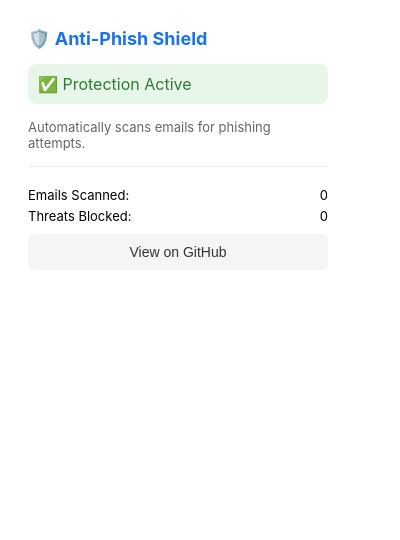
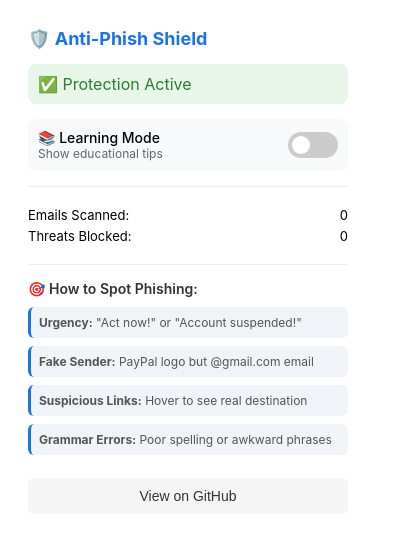
Before and after one commit to idarous4/anti-phish-extension, a browser extension: page src/popup.html in a window 400 px wide. Drawn offline with Linux system fonts and the light colour scheme.

Commit message:
Add educational features: Learning Mode toggle + explanations for each issue

```diff
--- a/src/popup.html
+++ b/src/popup.html
@@ -4,7 +4,7 @@
   <meta charset="UTF-8">
   <style>
     body {
-      width: 300px;
+      width: 320px;
       padding: 20px;
       font-family: -apple-system, BlinkMacSystemFont, 'Segoe UI', Roboto, sans-serif;
     }
@@ -41,15 +41,89 @@
       color: #333;
     }
     .stats {
-      margin-top: 15px;
-      padding-top: 15px;
+      margin: 15px 0;
+      padding: 15px 0;
       border-top: 1px solid #eee;
+      border-bottom: 1px solid #eee;
     }
     .stat-row {
       display: flex;
       justify-content: space-between;
       margin: 5px 0;
       font-size: 13px;
+    }
+    .toggle-container {
+      display: flex;
+      align-items: center;
+      justify-content: space-between;
+      margin: 15px 0;
+      padding: 10px;
+      background: #f8f9fa;
+      border-radius: 8px;
+    }
+    .toggle-label {
+      font-size: 14px;
+      font-weight: 500;
+    }
+    .toggle-sublabel {
+      font-size: 12px;
+      color: #666;
+    }
+    .toggle-switch {
+      position: relative;
+      width: 50px;
+      height: 26px;
+    }
+    .toggle-switch input {
+      opacity: 0;
+      width: 0;
+      height: 0;
+    }
+    .slider {
+      position: absolute;
+      cursor: pointer;
+      top: 0;
+      left: 0;
+      right: 0;
+      bottom: 0;
+      background-color: #ccc;
+      transition: .4s;
+      border-radius: 34px;
+    }
+    .slider:before {
+      position: absolute;
+      content: "";
+      height: 18px;
+      width: 18px;
+      left: 4px;
+      bottom: 4px;
+      background-color: white;
+      transition: .4s;
+      border-radius: 50%;
+    }
+    input:checked + .slider {
+      background-color: #1a73e8;
+    }
+    input:checked + .slider:before {
+      transform: translateX(24px);
+    }
+    .tips-section {
+      margin-top: 15px;
+    }
+    .tips-title {
+      font-size: 14px;
+      font-weight: 600;
+      margin-bottom: 10px;
+      color: #333;
+    }
+    .tip-item {
+      font-size: 12px;
+      color: #555;
+      margin: 8px 0;
+      padding: 8px;
+      background: #f0f4f8;
+      border-radius: 6px;
+      border-left: 3px solid #1a73e8;
     }
   </style>
 </head>
@@ -60,9 +134,17 @@
     ✅ Protection Active
   </div>
 
-  <p style="font-size: 13px; color: #666; margin-bottom: 15px;">
-    Automatically scans emails for phishing attempts.
-  </p>
+  <!-- Learning Mode Toggle -->
+  <div class="toggle-container">
+    <div>
+      <div class="toggle-label">📚 Learning Mode</div>
+      <div class="toggle-sublabel">Show educational tips</div>
+    </div>
+    <label class="toggle-switch">
+      <input type="checkbox" id="learning-mode-toggle">
+      <span class="slider"></span>
+    </label>
+  </div>
 
   <div class="stats">
     <div class="stat-row">
@@ -75,7 +157,24 @@
     </div>
   </div>
 
-  <button class="btn-secondary" id="github-btn">
+  <!-- Quick Tips Section -->
+  <div class="tips-section">
+    <div class="tips-title">🎯 How to Spot Phishing:</div>
+    <div class="tip-item">
+      <strong>Urgency:</strong> "Act now!" or "Account suspended!"
+    </div>
+    <div class="tip-item">
+      <strong>Fake Sender:</strong> PayPal logo but @gmail.com email
+    </div>
+    <div class="tip-item">
+      <strong>Suspicious Links:</strong> Hover to see real destination
+    </div>
+    <div class="tip-item">
+      <strong>Grammar Errors:</strong> Poor spelling or awkward phrases
+    </div>
+  </div>
+
+  <button class="btn-secondary" id="github-btn" style="margin-top: 15px;">
     View on GitHub
   </button>
 
--- a/src/popup.js
+++ b/src/popup.js
@@ -2,33 +2,48 @@
 document.addEventListener('DOMContentLoaded', function() {
   console.log('[Anti-Phish Popup] Loading...');
 
-  // Check if chrome.storage is available
-  if (!chrome.storage || !chrome.storage.local) {
-    console.error('[Anti-Phish Popup] Storage not available');
-    document.getElementById('scanned').textContent = 'N/A';
-    document.getElementById('blocked').textContent = 'N/A';
-    return;
+  // Load stats from storage
+  if (chrome.storage && chrome.storage.local) {
+    chrome.storage.local.get(['scanned', 'blocked', 'learningMode'], function(result) {
+      if (chrome.runtime.lastError) {
+        console.log('[Anti-Phish Popup] Storage not available');
+        return;
+      }
+
+      // Update stats
+      const scanned = result.scanned || 0;
+      const blocked = result.blocked || 0;
+      const learningMode = result.learningMode || false;
+
+      document.getElementById('scanned').textContent = scanned;
+      document.getElementById('blocked').textContent = blocked;
+
+      // Set toggle state
+      const toggle = document.getElementById('learning-mode-toggle');
+      if (toggle) {
+        toggle.checked = learningMode;
+      }
+
+      console.log('[Anti-Phish Popup] Loaded - Scanned:', scanned, 'Blocked:', blocked, 'Learning:', learningMode);
+    });
   }
 
-  // Load stats from storage
-  chrome.storage.local.get(['emailsScanned', 'threatsBlocked'], function(result) {
-    if (chrome.runtime.lastError) {
-      console.error('[Anti-Phish Popup] Storage error:', chrome.runtime.lastError);
-      document.getElementById('scanned').textContent = 'Error';
-      document.getElementById('blocked').textContent = 'Error';
-      return;
-    }
+  // Learning Mode Toggle Handler
+  const learningToggle = document.getElementById('learning-mode-toggle');
+  if (learningToggle) {
+    learningToggle.addEventListener('change', function() {
+      const isEnabled = this.checked;
+      console.log('[Anti-Phish] Learning mode:', isEnabled ? 'ON' : 'OFF');
 
-    const scanned = result.emailsScanned || 0;
-    const blocked = result.threatsBlocked || 0;
+      if (chrome.storage && chrome.storage.local) {
+        chrome.storage.local.set({ learningMode: isEnabled }, function() {
+          console.log('[Anti-Phish] Learning mode saved');
+        });
+      }
+    });
+  }
 
-    document.getElementById('scanned').textContent = scanned;
-    document.getElementById('blocked').textContent = blocked;
-
-    console.log('[Anti-Phish Popup] Stats loaded - Scanned:', scanned, 'Blocked:', blocked);
-  });
-
-  // GitHub button click handler
+  // GitHub button
   const githubBtn = document.getElementById('github-btn');
   if (githubBtn) {
     githubBtn.addEventListener('click', function() {
```
Also changed, not shown: src/content-gmail.js (+30 -8 lines).
